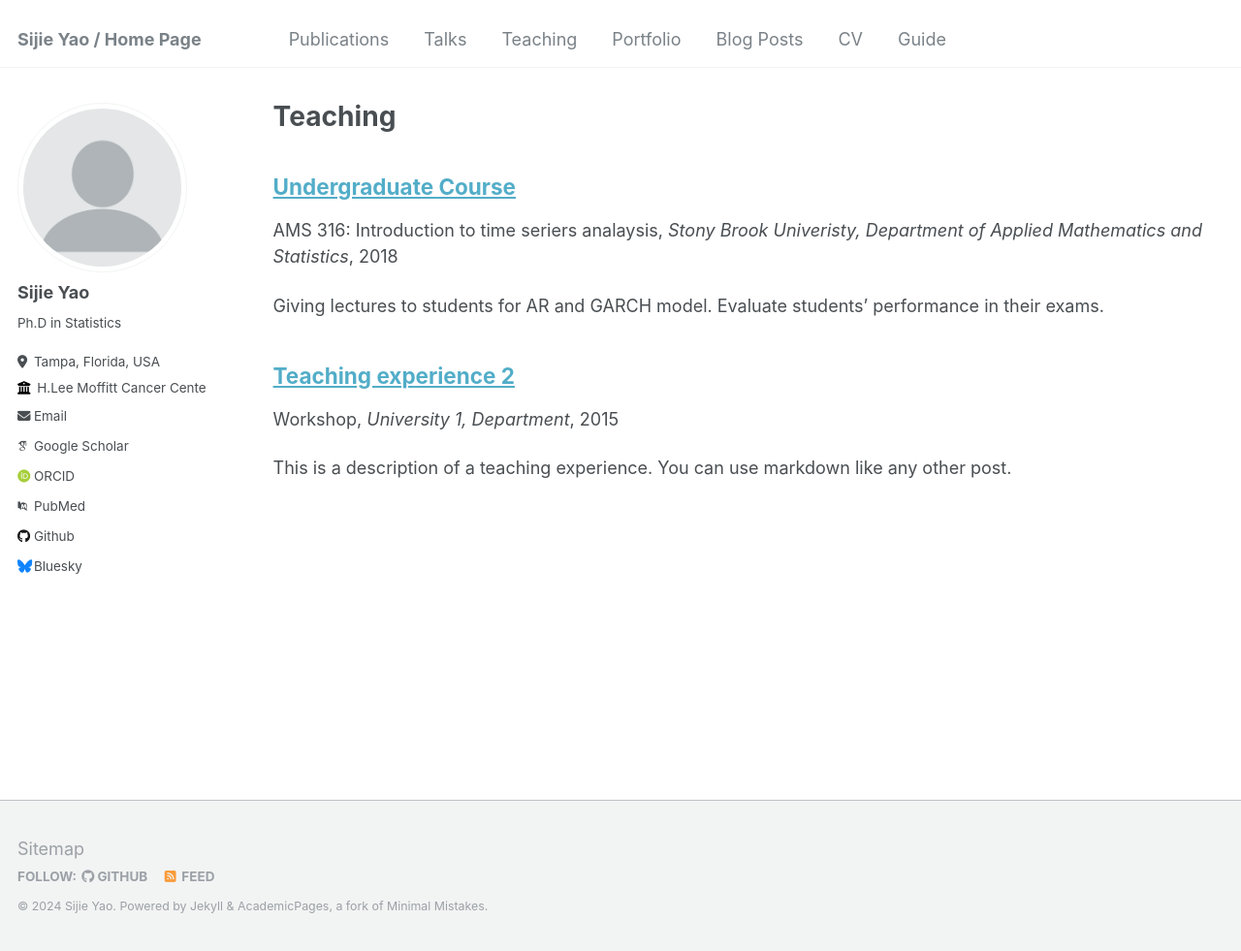
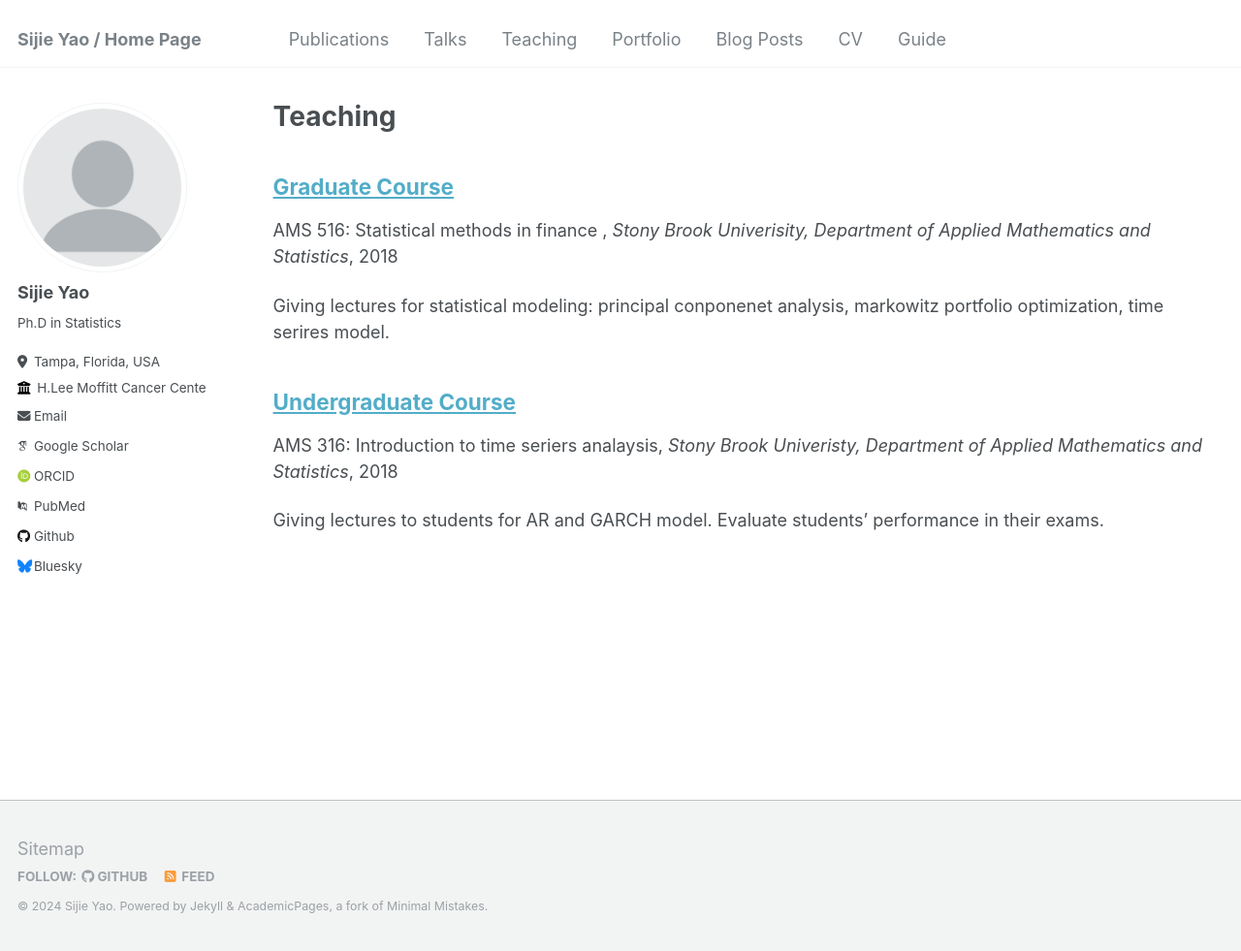
Before and after one commit to topycyao/SY, a Jekyll site: the page built from _pages/teaching.html, in a window 1280 px wide and 981 px high. Shown: the whole window at 97% size. Built offline with Jekyll 4.4.1, drawn with Linux system fonts in a browser that asks for light colours; some web fonts are replaced.

Commit message:
Update 2015-spring-teaching-2.md

```diff
--- a/_teaching/2015-spring-teaching-2.md
+++ b/_teaching/2015-spring-teaching-2.md
@@ -1,14 +1,14 @@
 ---
-title: "Teaching experience 2"
+title: "Graduate Course"
 collection: teaching
-type: "Workshop"
+type: "AMS 516: Statistical methods in finance "
 permalink: /teaching/2015-spring-teaching-1
-venue: "University 1, Department"
-date: 2015-01-01
-location: "City, Country"
+venue: "Stony Brook Univerisity, Department of Applied Mathematics and Statistics"
+date: 2018-12-20
+location: "Stony Brook, NY"
 ---
 
-This is a description of a teaching experience. You can use markdown like any other post.
+Giving lectures for statistical modeling: principal conponenet analysis, markowitz portfolio optimization, time serires model.
 
 Heading 1
 ======
```
